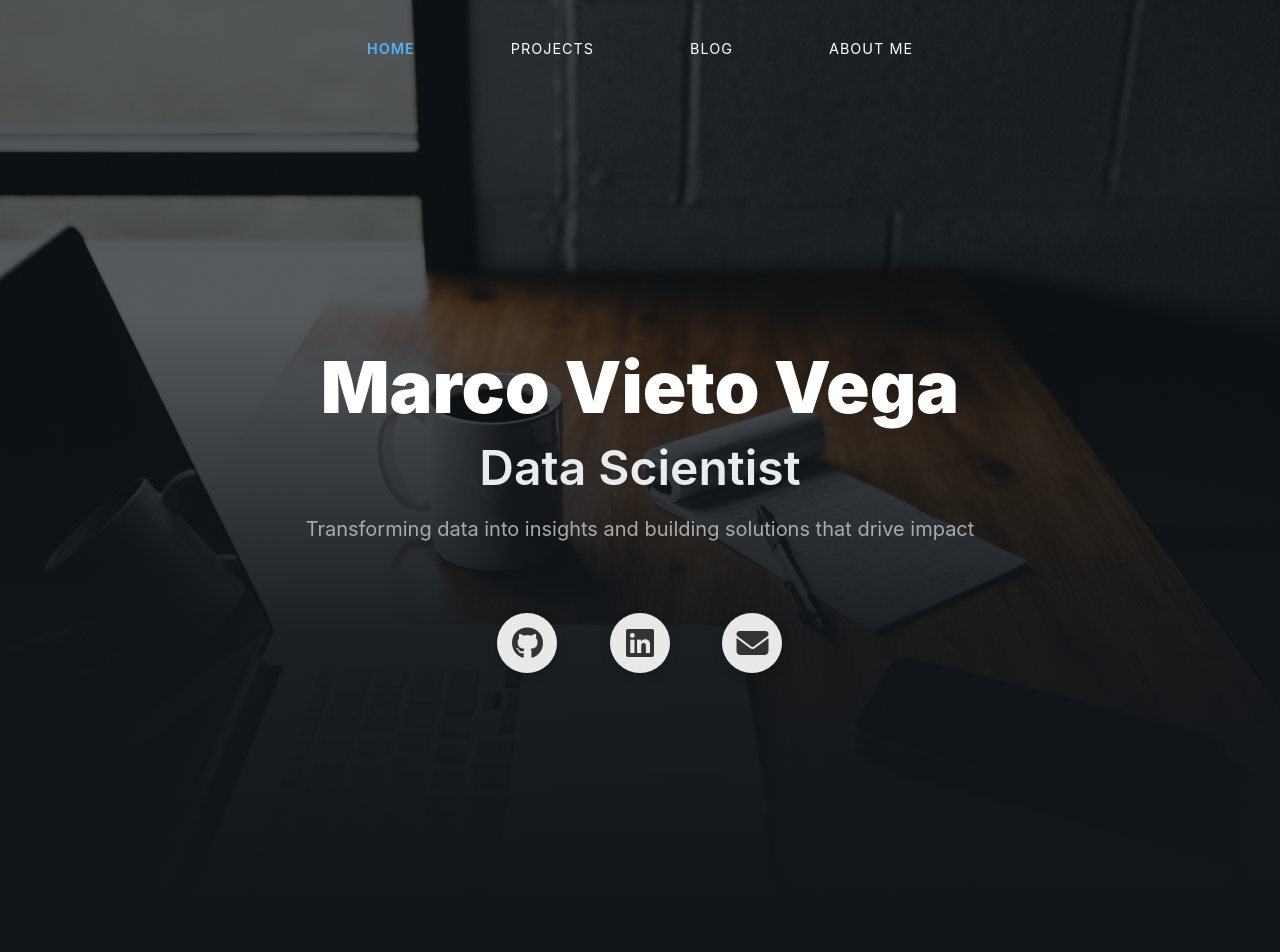
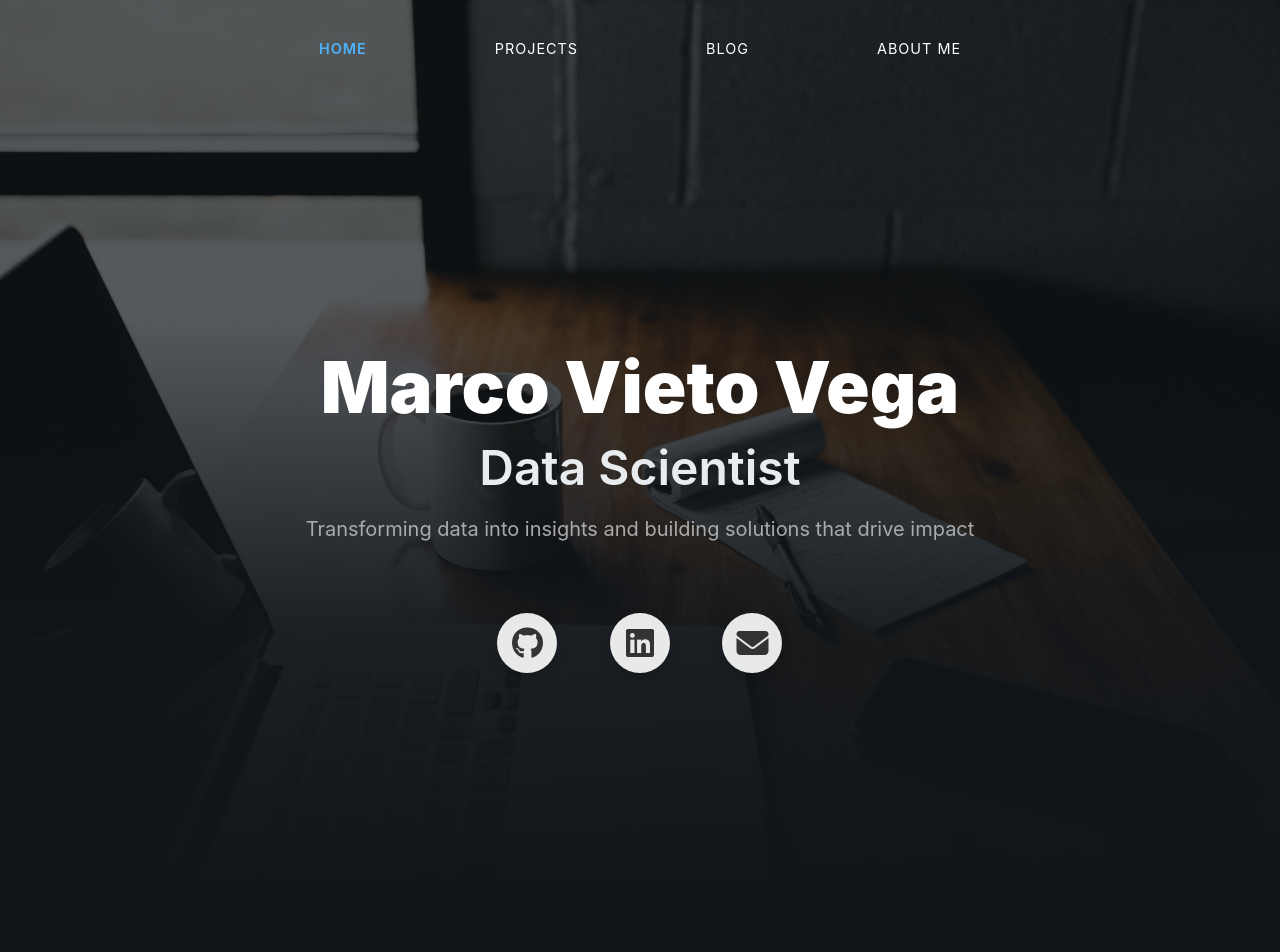
Before and after one commit to marcovietovega/portfolio, a Jekyll site: the page built from index.md, in a window 1280 px wide. Shown: the top 952 px of the page. Built offline with Jekyll 4.4.1, drawn with Linux system fonts in a browser that asks for light colours.

Commit message:
style: increase gap in header for improved navigation spacing

```diff
--- a/_sass/partials/_header.scss
+++ b/_sass/partials/_header.scss
@@ -25,7 +25,7 @@
   flex: 1;
   display: flex;
   justify-content: center;
-  gap: 6rem;
+  gap: 8rem;
 }
 
 .nav a {
```
